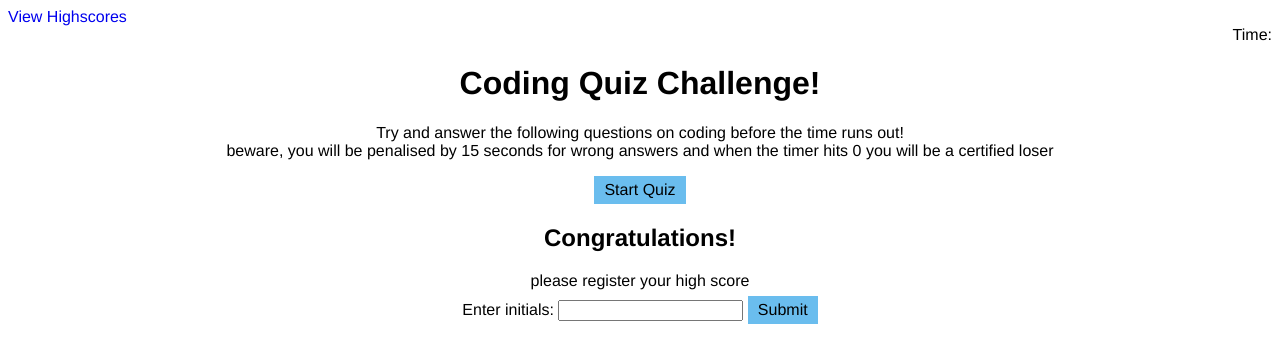
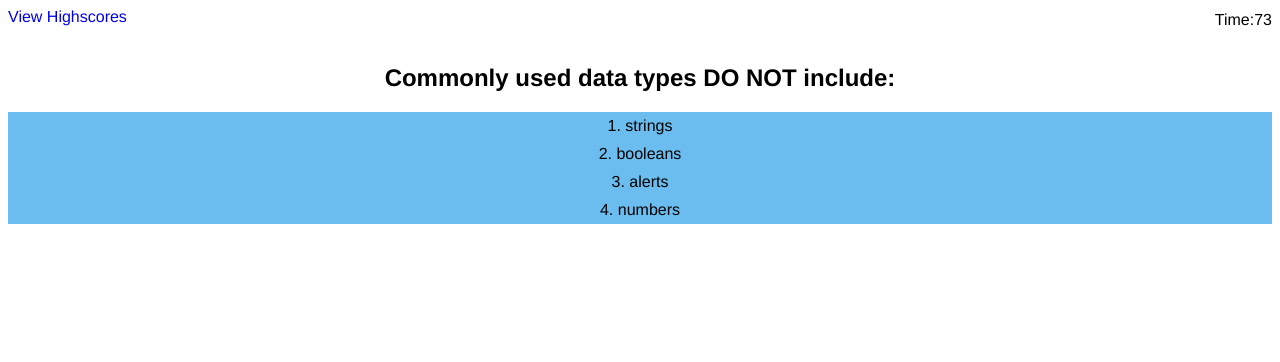
Before and after one commit to Virgona/Quiz, a plain HTML site: page index.html in a window 1280 px wide. Both pictures are taken after a click on the button "Start Quiz". Drawn offline with Linux system fonts and the light colour scheme.

Commit message:
created logic for making the questions appear after clicking start. The timer now begins. Struggled with making the answers display in a coloumn and with a gap. Taking a break!

```diff
--- a/assets/css/styles.css
+++ b/assets/css/styles.css
@@ -7,7 +7,9 @@
 }
 
 .time{
+    position:relative;
     text-align: right;
+    bottom: 15px;
 }
 
 .start-screen{
@@ -31,6 +33,18 @@ button:hover{
     display: none;
 }
 
+.answers{
+
+    display: flex;
+    flex-wrap: wrap;
+    flex-direction: column;
+    justify-content: flex-start;
+    margin: auto;
+}
+
+#questions-title{
+    text-align: center;
+}
 #end-screen{
     text-align: center;
 }
--- a/assets/js/logic.js
+++ b/assets/js/logic.js
@@ -1,4 +1,45 @@
+var timeLeft = questions.length * 15;
+var currentQuestionIndex = 0;
+var startBtn = document.querySelector('#start-btn');
+var quizQuestions = document.querySelector('#questions');
+var timer = document.querySelector('#time');
+var answers = document.querySelector('#answers');
+
 function startQuiz() {
+    //initiates the quiz by hiding the starting elements
     var initiateQuizFromBtn = document.getElementById('starting-point');
     initiateQuizFromBtn.setAttribute('class', 'hide');
+    // reveals the previously hidden questions section of HTML
+    quizQuestions.removeAttribute('class');
+    // starts the timer
+    var countdown = setInterval(function(){
+        timeLeft--;
+        timer.textContent = timeLeft;
+    }, 1000);
+
+    displayQuiz();
 }
+
+function displayQuiz(){
+
+    var currentQuestion = questions[currentQuestionIndex];
+
+    var questionDisplay = document.getElementById('questions-title');
+    questionDisplay.textContent = currentQuestion.title;
+
+    for (var i = 0; i< currentQuestion.choices.length; i++) {
+        var answer = currentQuestion.choices[i];
+        var answerBtn = document.createElement('button');
+        answerBtn.setAttribute('class', 'choice');
+        answerBtn.setAttribute('value', answer);
+
+        answerBtn.textContent = i + 1 + '. ' + answer;
+
+        answers.appendChild(answerBtn);
+    }
+
+}
+
+startBtn.addEventListener('click', function() {
+    startQuiz();
+});
--- a/index.html
+++ b/index.html
@@ -10,7 +10,7 @@
 <body>
     <div class="scores"><a href='#'>View Highscores</a></div>
 
-    <div class= "time">Time:</div>
+    <div class ='time'>Time:<span id= "time"></span></div>
 
     <div class="start-screen" id="starting-point">
         <h1>Coding Quiz Challenge!</h1>
@@ -18,15 +18,15 @@
             <br>beware, you will be penalised by 15 seconds for wrong answers and when the timer hits 0
             you will be a certified loser
         </p>
-        <button>Start Quiz</button>
+        <button id="start-btn">Start Quiz</button>
     </div>
 
     <div id="questions" class="hide">
         <h2 id="questions-title"></h2>
-        <div id="'choices" class=""choices></div>
+        <div id="answers" class="answers"></div>
     </div>
 
-    <div id="end-screen" class="">
+    <div id="end-screen" class="hide">
         <h2>Congratulations!</h2>
         <p>
             please register your high score<br>
```
